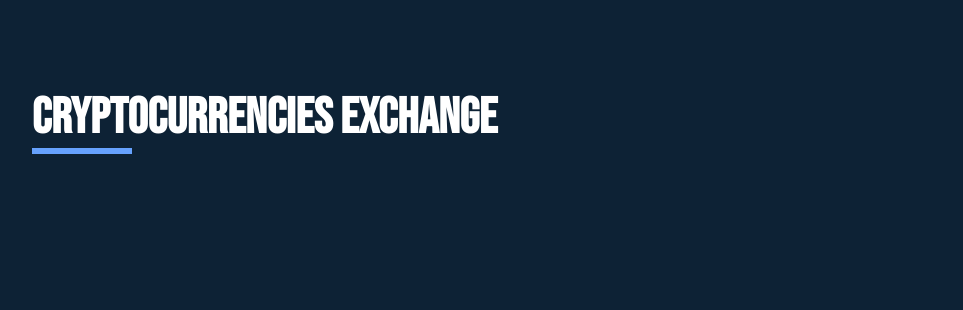
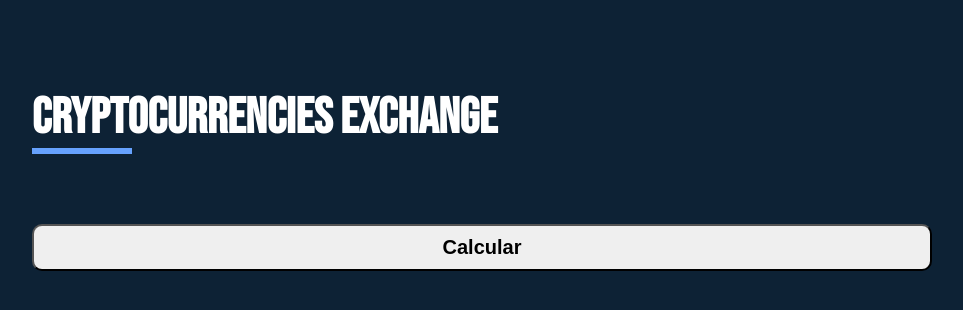
Before and after one commit to ivanurra/cryptocurrencies, a React (Create React App) app: page / in a window 1280 px wide. Shown: the top 310 px of the page, without its empty margins (158-1121 px from the left). Built offline with nearby package versions, Linux system fonts and the light colour scheme.

Commit message:
Form component

```diff
--- a/src/App.js
+++ b/src/App.js
@@ -1,5 +1,6 @@
 import React from "react";
 import styled from "@emotion/styled";
+import Formulario from "./components/Formulario";
 
 const Container = styled.div`
   max-width: 900px;
@@ -35,6 +36,7 @@ function App() {
     <Container>
       <div>
         <Heading>Cryptocurrencies Exchange</Heading>
+        <Formulario />
       </div>
     </Container>
   );
--- /dev/null
+++ b/src/components/Formulario.js
@@ -0,0 +1,33 @@
+import React from "react";
+import styled from "@emotion/styled";
+
+const Boton = styled.input`
+    margin-top: 20px;
+    font-weight: bold;
+    font-size: 20px;
+    padding: 10px;
+    background-color: #66a2fe
+    border: none;
+    width: 100%;
+    border-radius: 10px;
+    color: black;
+    transition: background-color .3s ease;
+
+    &:hover {
+        background-color: lightgreen;
+        cursor: pointer;
+    }
+`;
+
+const Formulario = () => {
+  return (
+    <form>
+      <Boton
+          type="submit"
+          value="Calcular"
+      />
+    </form>
+  );
+};
+
+export default Formulario;
```
